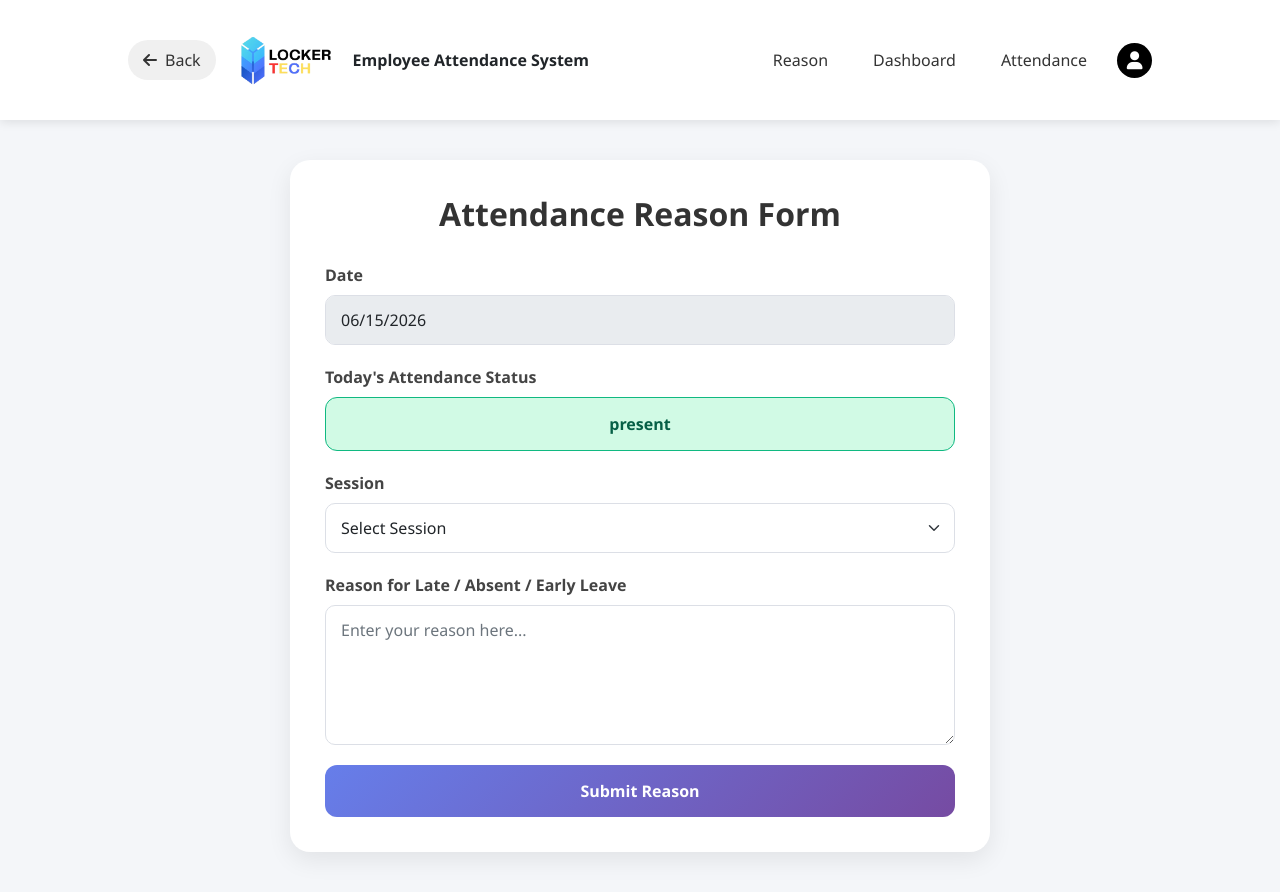
After one commit to Pan-Zhi-Xin/TSE_PROJECT_Employee_Attendance_System, a PHP site: page /TSE_PROJECT/User/reason.php in a window 1280 px wide. The commit adds this page. Run offline with PHP 8.4, Linux system fonts and the light colour scheme; a user stored in the database is signed in; data comes from the database, SQL or seed files in the repository.

Commit message:
update attendance reason page, forgot password page, header

```diff
--- a/TSE_PROJECT/Admin/forgot_pass_admin.php
+++ b/TSE_PROJECT/Admin/forgot_pass_admin.php
@@ -52,8 +52,8 @@ if (isset($_POST['send_otp'])) {
                     $mail->isSMTP();
                     $mail->Host       = 'smtp.gmail.com';
                     $mail->SMTPAuth   = true;
-                    $mail->Username   = 'leeching2565@gmail.com';
-                    $mail->Password   = 'rpjj uhyk zeeu qlzq';
+                    $mail->Username = 'panzhixin7256@gmail.com';
+                    $mail->Password = 'hfhy trka fwrs grzt';
                     $mail->SMTPSecure = PHPMailer::ENCRYPTION_STARTTLS;
                     $mail->Port       = 587;
 
--- a/TSE_PROJECT/User/header.php
+++ b/TSE_PROJECT/User/header.php
@@ -220,6 +220,7 @@ $show_back_button = ($current_page != 'dashboard.php');
             <div class="header-right">
                 <nav>
                     <ul>
+                        <li><a href="reason.php">Reason</a></li>
                         <li><a href="dashboard.php">Dashboard</a></li>
                         <li><a href="attendance.php">Attendance</a></li>
                     </ul>
--- /dev/null
+++ b/TSE_PROJECT/User/reason.php
@@ -0,0 +1,314 @@
+<?php
+session_start();
+include("../db_connection.php");
+include 'header.php';
+
+// Check login
+if (!isset($_SESSION['user_id']) || $_SESSION['role'] != 'employee')
+{
+    header("Location: login.php");
+    exit();
+}
+
+$employee_id = $_SESSION['user_id'];
+$message = "";
+
+// Today's date
+$today = date("Y-m-d");
+
+// Get today's attendance status
+$attendance_status = "No Record Found";
+
+$status_sql = "SELECT status
+               FROM attendance_records
+               WHERE employee_id = ?
+               AND record_date = ?
+               LIMIT 1";
+
+$status_stmt = $conn->prepare($status_sql);
+$status_stmt->bind_param("is", $employee_id, $today);
+$status_stmt->execute();
+
+$status_result = $status_stmt->get_result();
+
+if ($row = $status_result->fetch_assoc())
+{
+    $attendance_status = $row['status'];
+}
+
+// Status color class
+$statusClass = '';
+
+switch(strtolower($attendance_status))
+{
+    case 'present':
+        $statusClass = 'status-present';
+        break;
+
+    case 'late':
+        $statusClass = 'status-late';
+        break;
+
+    case 'absent':
+        $statusClass = 'status-absent';
+        break;
+
+    case 'early leave':
+        $statusClass = 'status-early';
+        break;
+}
+
+// Submit reason
+if (isset($_POST['submit']))
+{
+    $record_date = $today;
+    $session_type = $_POST['session_type'];
+    $reason = trim($_POST['reason']);
+
+    $sql = "UPDATE attendance_records
+            SET notes = ?
+            WHERE employee_id = ?
+            AND record_date = ?
+            AND session = ?";
+
+    $stmt = $conn->prepare($sql);
+    $stmt->bind_param(
+        "siss",
+        $reason,
+        $employee_id,
+        $record_date,
+        $session_type
+    );
+
+    if ($stmt->execute())
+    {
+        if ($stmt->affected_rows > 0)
+        {
+            $message = "Reason submitted successfully.";
+        }
+        else
+        {
+            $message = "No attendance record found for today and selected session.";
+        }
+    }
+    else
+    {
+        $message = "Error: " . $conn->error;
+    }
+}
+?>
+
+<style>
+.reason-container{
+    max-width:700px;
+    margin:80px auto 40px auto;
+}
+
+.reason-card{
+    background:#fff;
+    border-radius:20px;
+    padding:35px;
+    box-shadow:0 8px 25px rgba(0,0,0,0.08);
+}
+
+.reason-title{
+    text-align:center;
+    font-weight:700;
+    margin-bottom:30px;
+    color:#333;
+}
+
+.form-group{
+    margin-bottom:20px;
+}
+
+.form-group label{
+    display:block;
+    margin-bottom:8px;
+    font-weight:600;
+    color:#444;
+}
+
+.form-control,
+.form-select{
+    width:100%;
+    padding:12px 15px;
+    border:1px solid #dcdfe6;
+    border-radius:10px;
+    transition:all 0.3s ease;
+}
+
+.form-control:focus,
+.form-select:focus{
+    border-color:#667eea;
+    box-shadow:0 0 0 4px rgba(102,126,234,0.15);
+    outline:none;
+}
+
+textarea.form-control{
+    min-height:140px;
+    resize:vertical;
+}
+
+.status-box{
+    padding:14px;
+    border-radius:12px;
+    text-align:center;
+    font-weight:600;
+    font-size:16px;
+    margin-bottom:20px;
+    border:1px solid #e5e7eb;
+}
+
+.status-present{
+    background:#d1fae5;
+    color:#065f46;
+    border-color:#10b981;
+}
+
+.status-late{
+    background:#fef3c7;
+    color:#92400e;
+    border-color:#f59e0b;
+}
+
+.status-absent{
+    background:#fee2e2;
+    color:#991b1b;
+    border-color:#ef4444;
+}
+
+.status-early{
+    background:#dbeafe;
+    color:#1e40af;
+    border-color:#3b82f6;
+}
+
+.submit-btn{
+    width:100%;
+    border:none;
+    border-radius:12px;
+    padding:14px;
+    color:white;
+    font-size:16px;
+    font-weight:600;
+    background:linear-gradient(
+        135deg,
+        #667eea 0%,
+        #764ba2 100%
+    );
+    transition:0.3s;
+}
+
+.submit-btn:hover{
+    transform:translateY(-2px);
+    box-shadow:0 8px 20px rgba(102,126,234,0.3);
+}
+
+.message{
+    padding:12px;
+    border-radius:10px;
+    margin-bottom:20px;
+    text-align:center;
+    font-weight:600;
+    background:#d1fae5;
+    color:#065f46;
+    border:1px solid #10b981;
+}
+
+@media(max-width:768px)
+{
+    .reason-container{
+        margin:20px;
+    }
+
+    .reason-card{
+        padding:25px;
+    }
+}
+</style>
+
+<div class="main-container">
+    <div class="reason-container">
+
+        <div class="reason-card">
+
+            <h2 class="reason-title">
+                Attendance Reason Form
+            </h2>
+
+            <?php if($message != ""): ?>
+                <div class="message">
+                    <?php echo $message; ?>
+                </div>
+            <?php endif; ?>
+
+            <form method="POST">
+
+                <div class="form-group">
+                    <label>Date</label>
+                    <input
+                        type="date"
+                        class="form-control"
+                        value="<?php echo $today; ?>"
+                        readonly>
+                </div>
+
+                <div class="form-group">
+                    <label>Today's Attendance Status</label>
+
+                    <div class="status-box <?php echo $statusClass; ?>">
+                        <?php echo htmlspecialchars($attendance_status); ?>
+                    </div>
+                </div>
+
+                <div class="form-group">
+                    <label>Session</label>
+
+                    <select name="session_type"
+                            class="form-select"
+                            required>
+
+                        <option value="">
+                            Select Session
+                        </option>
+
+                        <option value="morning">
+                            Morning
+                        </option>
+
+                        <option value="afternoon">
+                            Afternoon
+                        </option>
+
+                    </select>
+                </div>
+
+                <div class="form-group">
+                    <label>
+                        Reason for Late / Absent / Early Leave
+                    </label>
+
+                    <textarea
+                        name="reason"
+                        class="form-control"
+                        placeholder="Enter your reason here..."
+                        required></textarea>
+                </div>
+
+                <button
+                    type="submit"
+                    name="submit"
+                    class="submit-btn">
+                    Submit Reason
+                </button>
+
+            </form>
+
+        </div>
+
+    </div>
+</div>
+
+</body>
+</html>
```
